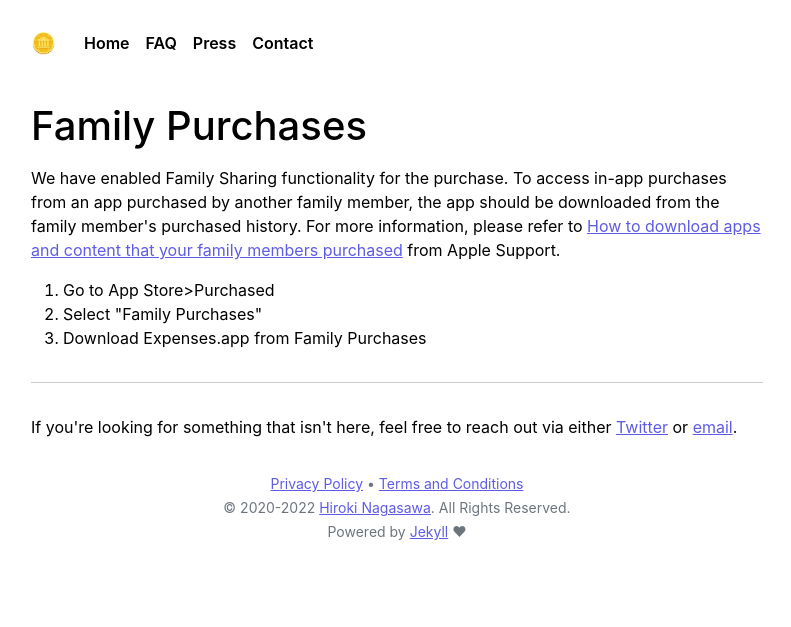
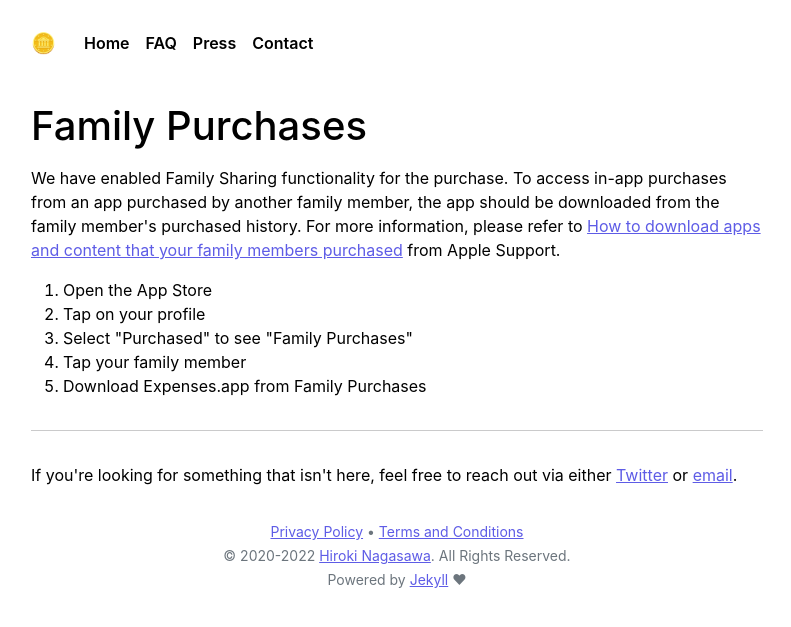
Before and after one commit to bluecometlabs/getexpenses.app, a Jekyll site: the page built from pages/faq/family-purchases.md, in a window 1280 px wide. Shown: the top 627 px of the page, without its empty margins (243-1034 px from the left). Built offline with Jekyll 4.4.1, drawn with Linux system fonts in a browser that asks for light colours.

Commit message:
Update faq pages

```diff
--- a/pages/faq/family-purchases.md
+++ b/pages/faq/family-purchases.md
@@ -8,8 +8,10 @@
 <p>We have enabled Family Sharing functionality for the purchase. To access in-app purchases from an app purchased by another family member, the app should be downloaded from the family member's purchased history. For more information, please refer to <a href="https://support.apple.com/en-us/HT201085">How to download apps and content that your family members purchased</a> from Apple Support.</p>
 
 <ol>
-    <li>Go to App Store>Purchased</li>
-    <li>Select "Family Purchases"</li>
+    <li>Open the App Store</li>
+    <li>Tap on your profile</li>
+    <li>Select "Purchased" to see "Family Purchases"</li>
+    <li>Tap your family member</li>
     <li>Download Expenses.app from Family Purchases</li>
 </ol>
 
```
Also changed, not shown: pages/faq/disabled-icloud-sync.md (+1 -1 lines).
